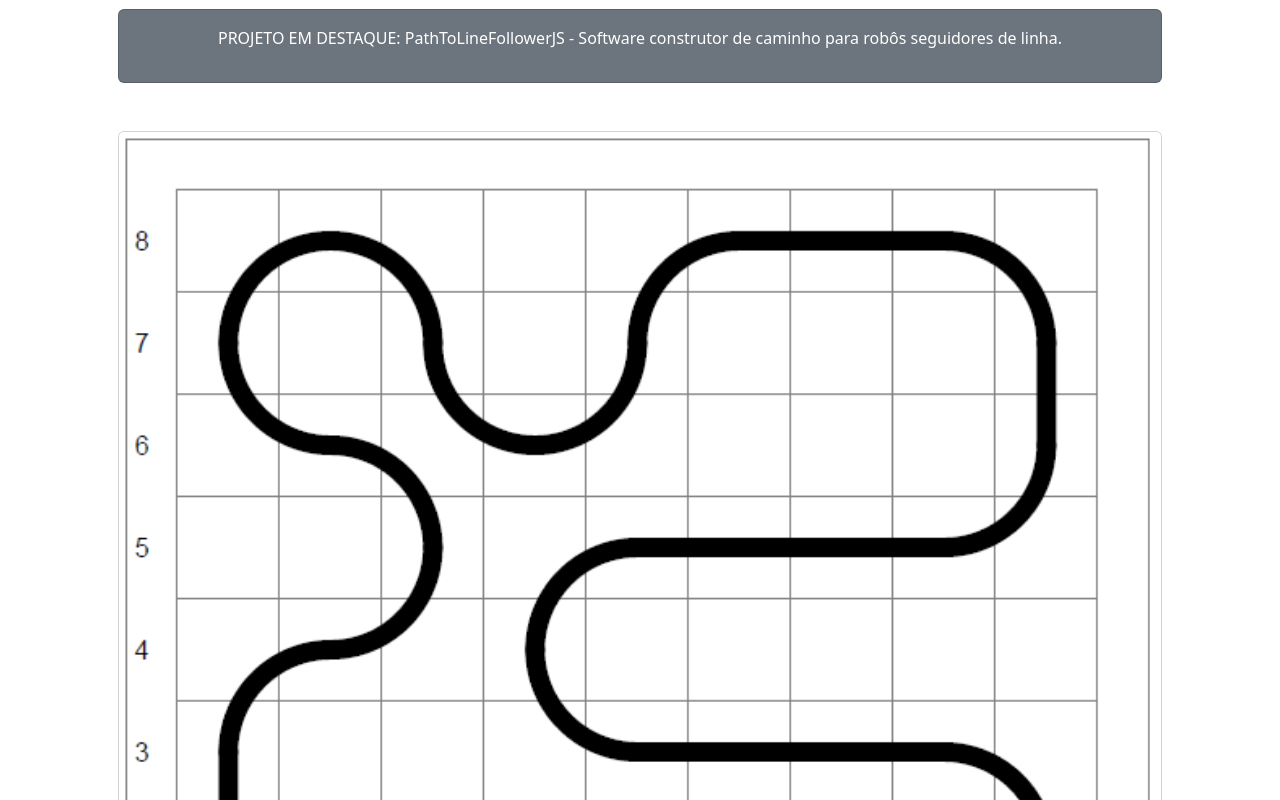
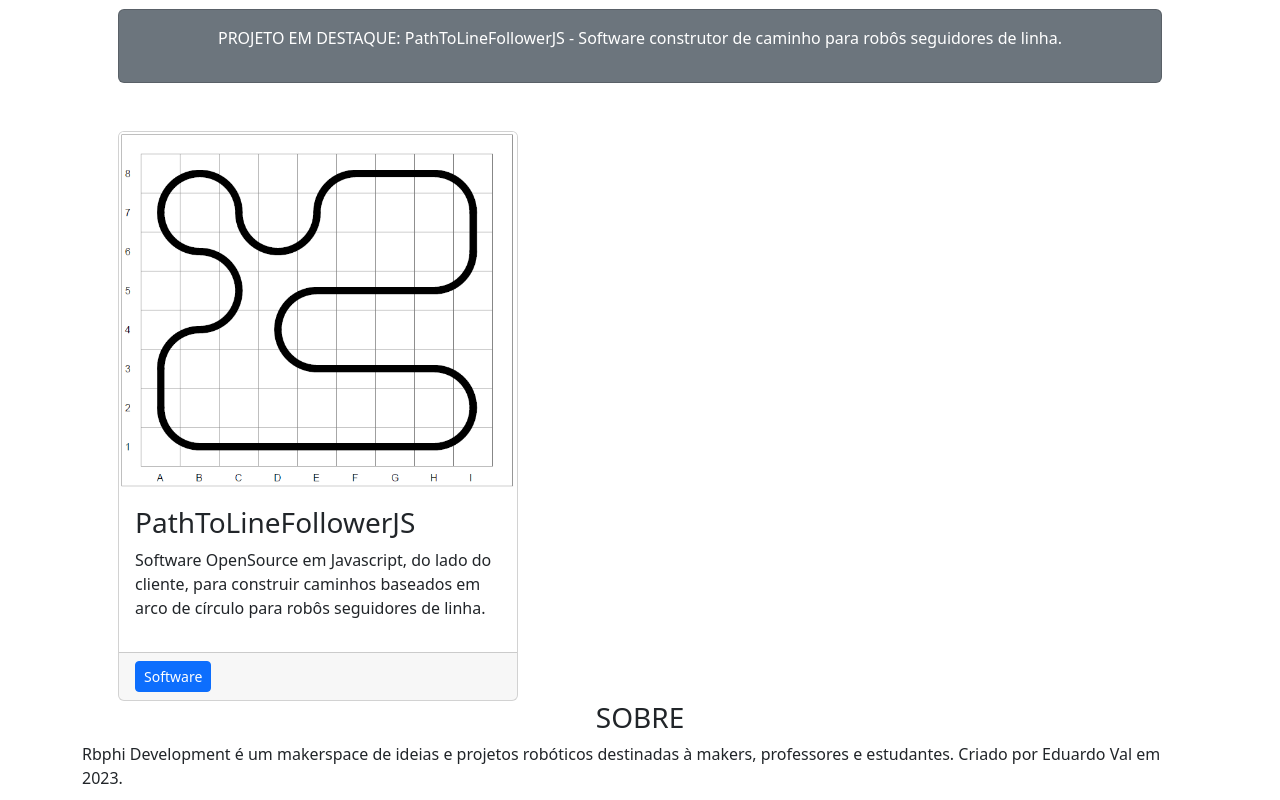
Before and after one commit to EduardoVal/Rbphi, a plain HTML site: page index.html in a window 1280 px wide. Shown: the part 500-1300 px from the top of the page. Drawn offline with nearby package versions, Linux system fonts and the light colour scheme.

Commit message:
Update index.html

```diff
--- a/index.html
+++ b/index.html
@@ -76,9 +76,7 @@
             </div>
             <!-- Content Row-->
 
-
-            <div class="card-group mb-5 ">
-                <div class="card">
+                <div class="card" style="width: 25rem;">
                     <img class="card-img-top" src="assets\img\card_01.png" alt="PathToLineFollowerJS">
                     <div class="card-body">
                         <h3 class="card-title">PathToLineFollowerJS</h3>
@@ -90,7 +88,7 @@
                             href="https://eduardoval.github.io/PathToLineFollowerJS/">Software</a></div>
                 </div>
 
-            </div>
+
 
 
         </section>
```
